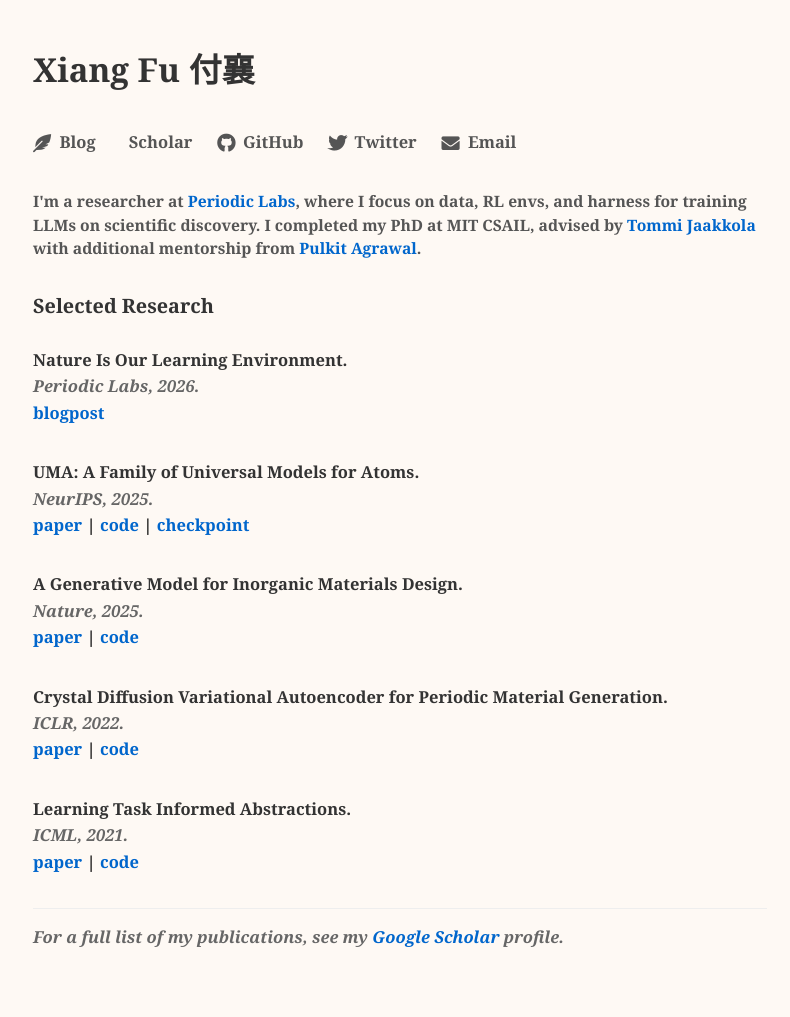
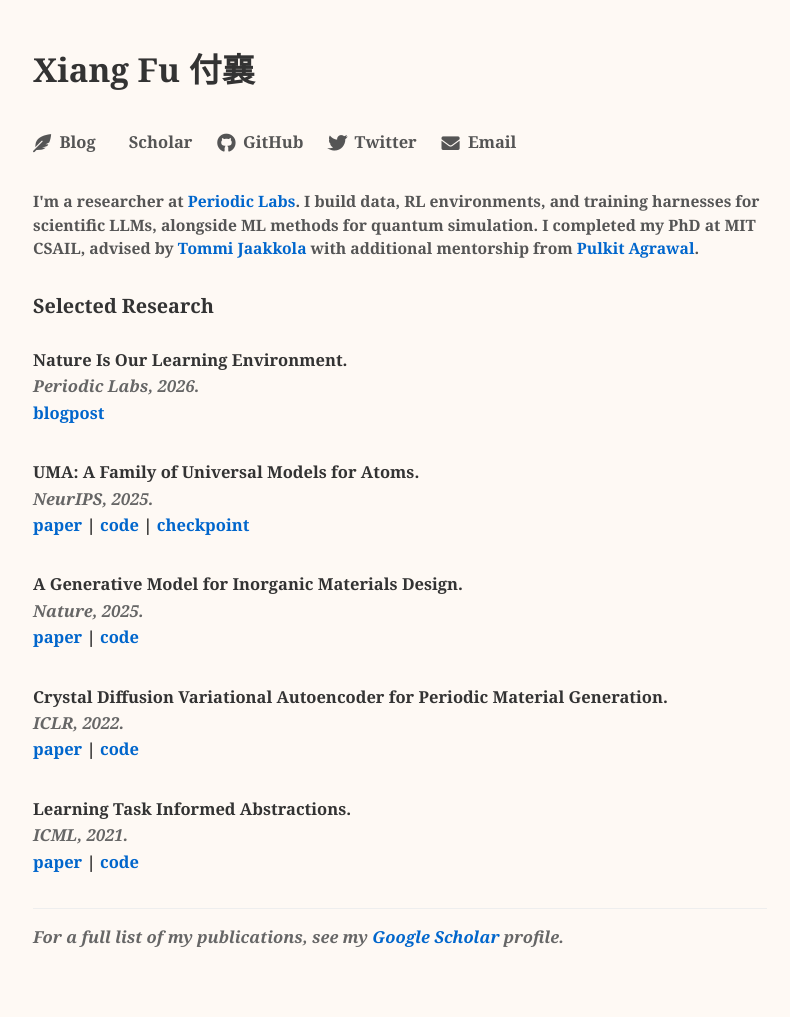
Before and after one commit to kyonofx/kyonofx.github.io, a Jekyll site: the page built from _pages/home.md, in a window 1280 px wide. Shown: the whole page, without its empty margins (240-1030 px from the left). Built offline with Jekyll 4.4.1, drawn with Linux system fonts in a browser that asks for light colours; cached includes are drawn as plain includes; some web fonts are replaced; a style sheet for code colours, icons or effects is not loaded.

Commit message:
Update bio to emphasize scientific LLM work

```diff
--- a/_layouts/archive.html
+++ b/_layouts/archive.html
@@ -38,8 +38,8 @@ layout: default
           </a>
         </div>
         <div class="author-bio">
-          <p>I'm a researcher at <a href="https://periodic.com/">Periodic Labs</a>, where I focus on
-            data, RL envs, and harness for training LLMs on scientific discovery.
+          <p>I'm a researcher at <a href="https://periodic.com/">Periodic Labs</a>.
+            I build data, RL environments, and training harnesses for scientific LLMs, alongside ML methods for quantum simulation.
             I completed my PhD at MIT CSAIL, advised by <a
               href="https://people.csail.mit.edu/tommi/tommi.html">Tommi Jaakkola</a> with additional mentorship from <a
               href="https://people.csail.mit.edu/pulkitag/">Pulkit Agrawal</a>.</p>
```
